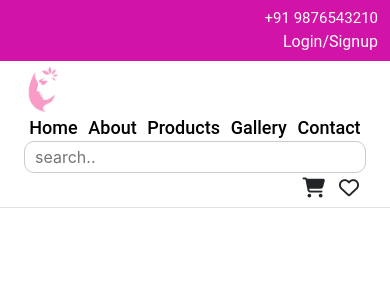
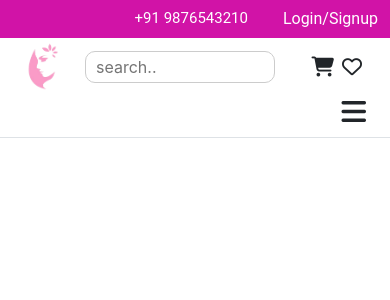
Before and after one commit to hanishwahi/NewEcommerce, a React (Create React App) app: page /product/1 in a window 390 px wide. Shown: the top 300 px of the page. Built offline with nearby package versions, Linux system fonts and the light colour scheme; no server answers.

Commit message:
first commit

```diff
--- a/src/App.js
+++ b/src/App.js
@@ -1,5 +1,6 @@
 
 import './Style/Style.css';
+import './Style/Responsive.css';
 import { BrowserRouter, Routes, Route } from 'react-router-dom';
 import ProductPage from './Pages/Products/ProductPage';
 import Home from './Pages/Home/Home';
--- a/src/Pages/Header/Navbar.js
+++ b/src/Pages/Header/Navbar.js
@@ -7,7 +7,7 @@ import { useSearchParams } from "react-router-dom";
 function Navbar() {
   const [searchParams, setSearchParams] = useSearchParams();
 
-  const params= useParams();
+  const params = useParams();
 
   const scrollToHome = () => {
     window.scrollTo({
@@ -25,10 +25,10 @@ function Navbar() {
       <div className='container-fluid sticky-top py-1   border-bottom bg-white'>
         <div className="container-lg">
           <div className="row">
-            <div className="col-lg-2">
+            <div className="col-lg-2 col-2">
               <img src={Logo} alt="" width={40} />
             </div>
-            <div className="col-lg-5 align-self-center">
+            <div className="col-lg-5 align-self-center nav-hide">
               <div className="navbar-list">
                 <Link onClick={scrollToHome} to='/'>Home</Link>
                 <Link onClick={scrollToHome} to='/'>About</Link>
@@ -37,12 +37,17 @@ function Navbar() {
                 <Link onClick={scrollToHome} to='/'>Contact</Link>
               </div>
             </div>
-            <div className="col-lg-4 nav-search">
-              <input type="search" name="" id="" placeholder='search..' onSubmit={handleSubmit} onChange={(e)=> setSearchParams({search:e.target.value})}/>
+            <div className="col-lg-4 col-7 nav-search">
+              <input type="search" name="" id="" placeholder='search..' onSubmit={handleSubmit} onChange={(e) => setSearchParams(e.target.value)} />
             </div>
-            <div className="col-lg-1 align-self-center text-end cart-wishlist">
+            <div className="col-lg-1 col-3 align-self-center text-end cart-wishlist">
               <i class="fa-solid fa-cart-shopping"></i>
               <i class="fa-regular fa-heart"></i>
+            </div>
+            <div className="col-lg-12 hide-hamburger">
+              <div className="hamburger">
+                <i class="fa-solid fa-bars"></i>
+              </div>
             </div>
           </div>
         </div>
--- a/src/Pages/Header/TopHead.js
+++ b/src/Pages/Header/TopHead.js
@@ -7,10 +7,10 @@ function TopHead() {
             <div className='container-fluid top-head-bg'>
                 <div className="container-xl">
                     <div className="row">
-                        <div className="col-lg-10 top-head-text">
+                        <div className="col-lg-10 col-8 top-head-text">
                             <p>+91 9876543210</p>
                         </div>
-                        <div className="col-lg-2 top-head-text">
+                        <div className="col-lg-2 col-4 top-head-text">
                             <Link>Login/Signup</Link>
                         </div>
                     </div>
--- /dev/null
+++ b/src/Style/Responsive.css
@@ -0,0 +1,11 @@
+@media screen and (max-width:576px) {
+    .nav-hide{
+        display: none;
+    }
+    .cart-wishlist i {
+        padding: 5px 4px;
+    }
+    .hide-hamburger{
+        display: block;
+    }
+}
--- a/src/Style/Style.css
+++ b/src/Style/Style.css
@@ -58,6 +58,13 @@ body {
     border: 1px solid #ccc;
     border-radius: 10px;
     padding: 3px 10px;
+}
+.hide-hamburger{
+    display: none;
+}
+.hamburger{
+    text-align: right;
+    font-size: 28px;
 }
 
 /* latest products  */
```
Also changed, not shown: src/Pages/Products/ProductPage.js (+1 -6 lines).
